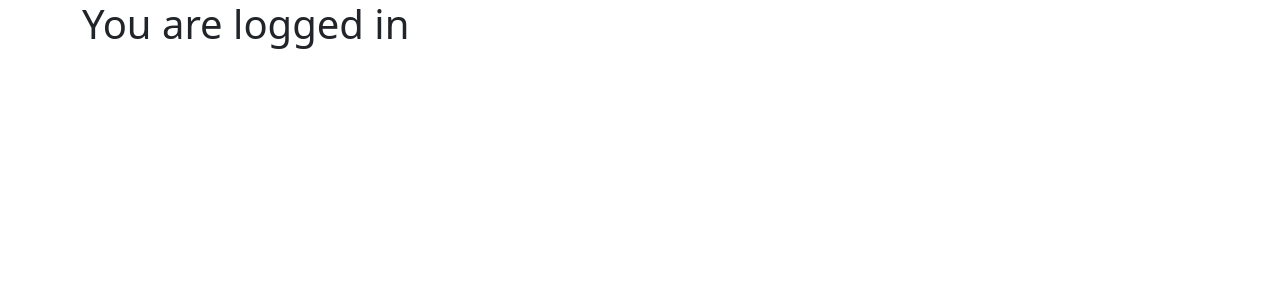
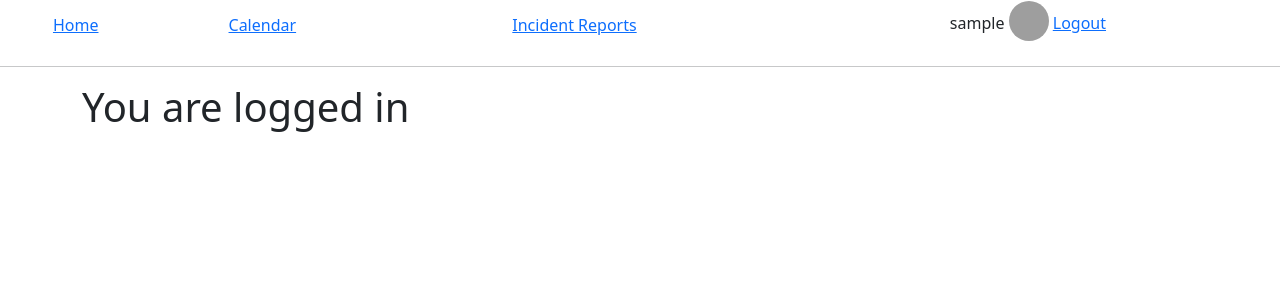
Before and after one commit to agshadow/hotrocksv2, a Django app: page /cal/restricted_page in a window 1280 px wide. Shown: the top 300 px of the page. Run offline with Django 5.2, Linux system fonts and the light colour scheme; the visitor is signed in with stand-in values (Sample User, id 1); grey boxes are pictures that could not be loaded.

Commit message:
feat: added nav bar to base template
nav bar was needed for base template.

```diff
--- a/templates/base.html
+++ b/templates/base.html
@@ -12,11 +12,36 @@
     />
   </head>
   <body>
-    <div class="container">{% block content %} {% endblock content %}</div>
+    <table width="100%">
+      <TR>
+        <TD align="center"><a href={% url 'home' %}>Home</a></TD>
+        <TD align="center"><a href={% url 'cal_home' %}>Calendar</a></TD>
+        <TD align="center"><a href={% url 'list_reports' %}>Incident Reports</a></TD>
+        <TD align="center">
+          {% if user.is_authenticated %}
+            {{user.username}}
+            <img src="https://thumbs.dreamstime.com/b/asphalt-paver-car-sign-olor-line-icon-road-construction-pictogram-web-page-mobile-app-promo-ui-ux-gui-design-element-editable-252250072.jpg"
+            class="img-fluid rounded-circle mb-2"
+            style="width: 40px; height: 40px"
+            alt="profile picture">
+          {% endif %}
+          {% if user.is_authenticated %}
+            <a href="{% url 'logout' %}">Logout</a>
+          {% else %}
+            <a href="{% url 'login' %}">Login</a>
+          {% endif %}</TD>
+      </TR>
+    </table>
+    <HR>
+
+      <div class="container">{% block content %} {% endblock content %}</div>
+
+
     <script
-      src="https://cdn.jsdelivr.net/npm/bootstrap@5.3.2/dist/js/bootstrap.bundle.min.js"
-      integrity="sha384-C6RzsynM9kWDrMNeT87bh95OGNyZPhcTNXj1NW7RuBCsyN/o0jlpcV8Qyq46cDfL"
-      crossorigin="anonymous"
-    ></script>
+    src="https://cdn.jsdelivr.net/npm/bootstrap@5.3.2/dist/js/bootstrap.bundle.min.js"
+    integrity="sha384-C6RzsynM9kWDrMNeT87bh95OGNyZPhcTNXj1NW7RuBCsyN/o0jlpcV8Qyq46cDfL"
+    crossorigin="anonymous"
+  ></script>
+
   </body>
 </html>
```
